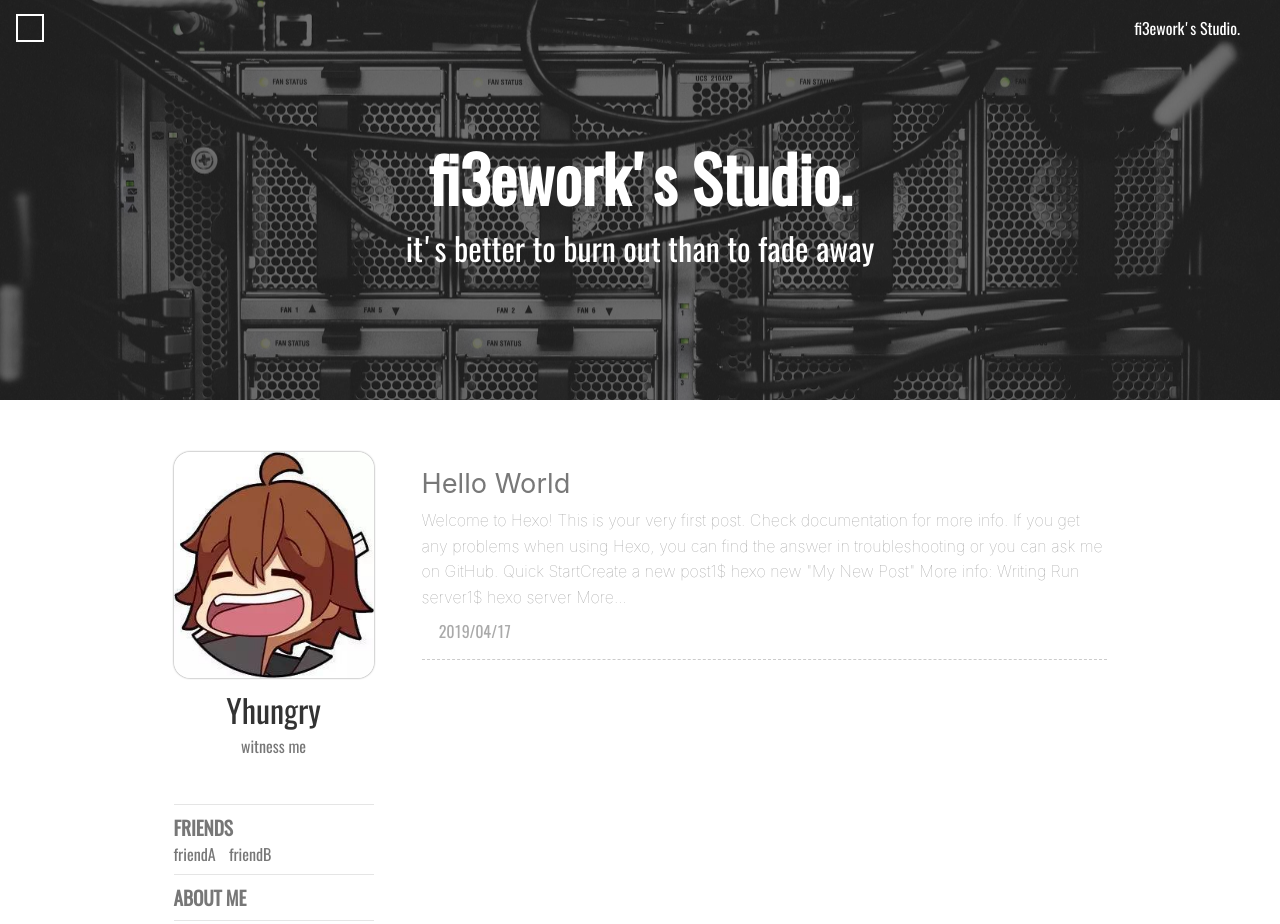
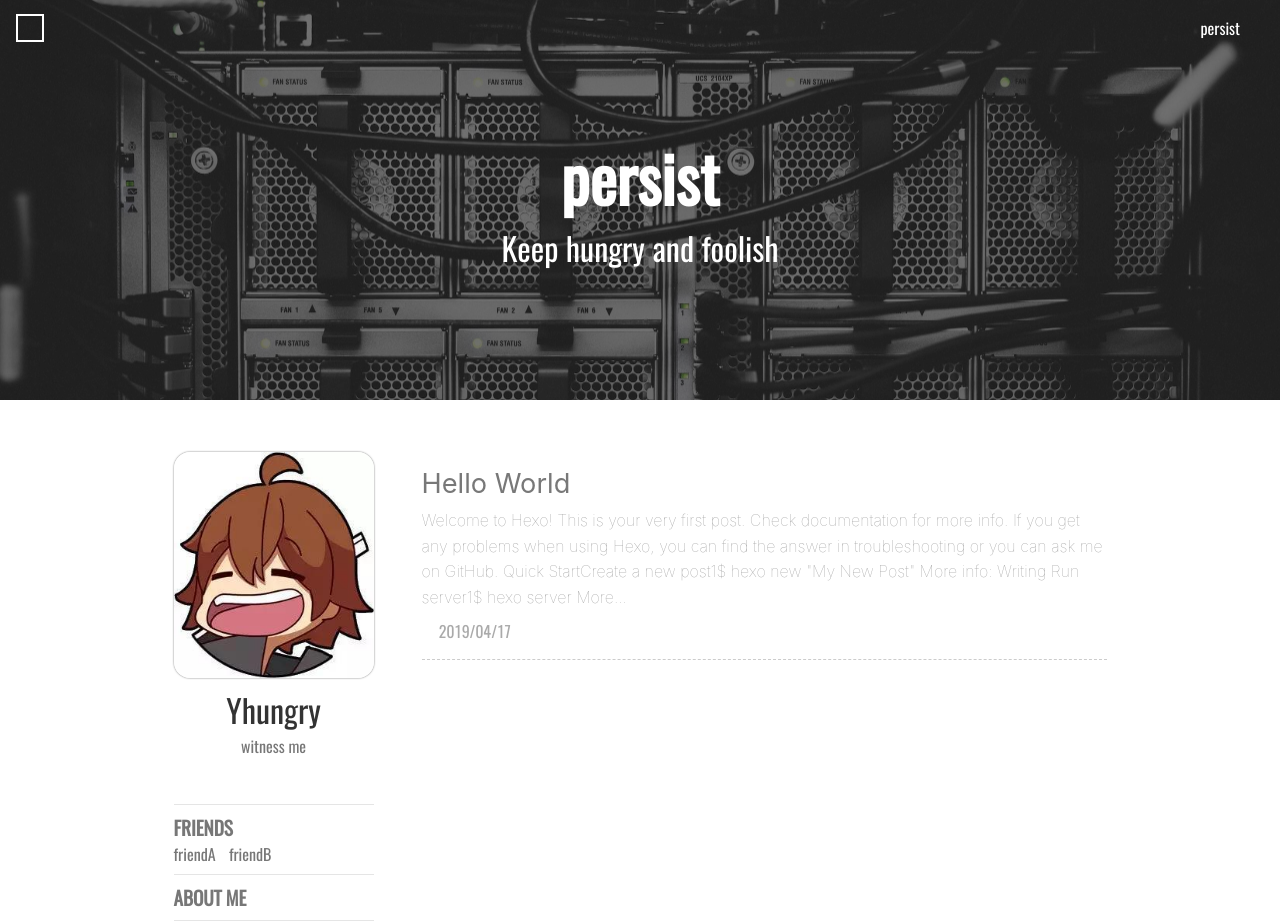
Before and after one commit to Yhungry/Yhungry.github.io, a plain HTML site: page index.html in a window 1280 px wide. Shown: the top 924 px of the page. Drawn offline with nearby package versions, Linux system fonts and the light colour scheme; some packages are replaced by stand-ins of ours; a script that the page names is missing; a web font is replaced by a local one.

Commit message:
Site updated: 2019-04-17 22:02:51

```diff
--- a/index.html
+++ b/index.html
@@ -210,7 +210,7 @@
     <div class="header-sidebar-menu">&#xe775;</div>
     <!-- post页的toggle banner  -->
 
-    <a class="home-link" href="/">fi3ework's Studio.</a>
+    <a class="home-link" href="/">persist</a>
 </header>
     <div class="wrapper">
         <div class="site-intro" style="
@@ -236,7 +236,7 @@ height:50vh;
         <h1 class="intro-title">
             <!-- 主页  -->
 
-            fi3ework's Studio.
+            persist
             <!-- 文章页  -->
 
         </h1>
@@ -245,7 +245,7 @@ height:50vh;
             <!-- 主页副标题  -->
 
 
-                it's better to burn out than to fade away
+                Keep hungry and foolish
 
             <!-- 文章页  -->
 
```
Also changed, not shown: 2019/04/17/hello-world/index.html (+2 -2 lines), archives/2019/04/index.html (+1 -1 lines), archives/2019/index.html (+1 -1 lines), archives/index.html (+1 -1 lines).
